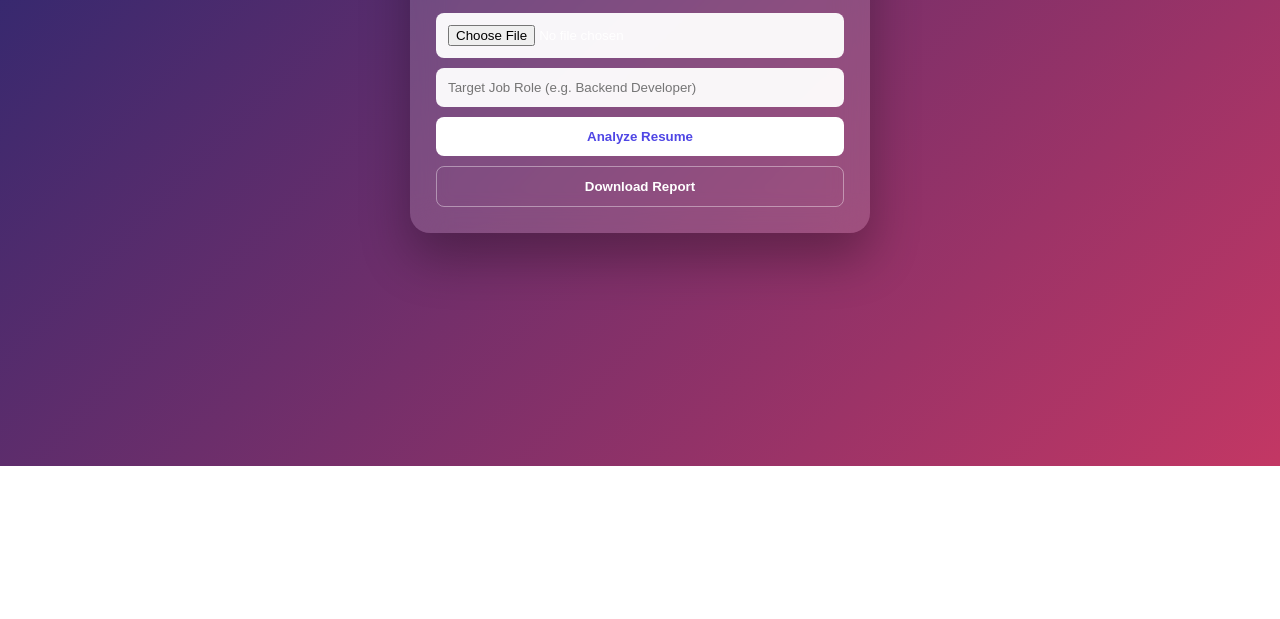
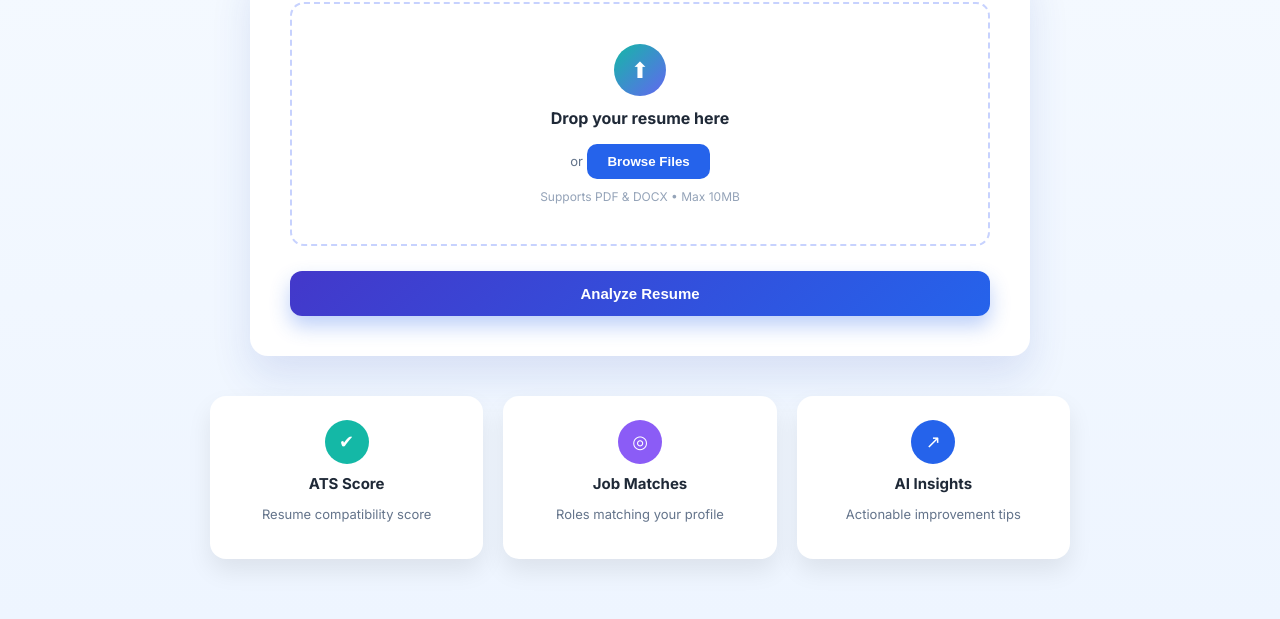
Before and after one commit to Manna2475/placement-analyzer, a plain HTML site: page frontend/index.html in a window 1280 px wide. Shown: the part 334-953 px from the top of the page. Before the commit the page ends 800 px from the top, so only its background shows below. Drawn offline with Linux system fonts and the light colour scheme.

Commit message:
Final UI and feature enhancements for AI Placement Analyzer

```diff
--- a/frontend/index.html
+++ b/frontend/index.html
@@ -1,72 +1,64 @@
 <!DOCTYPE html>
 <html lang="en">
 <head>
-  <meta charset="UTF-8">
-  <title>AI Resume Analyzer</title>
-  <link rel="stylesheet" href="style.css">
+  <meta charset="UTF-8" />
+  <title>AI Placement Predictor</title>
+  <link rel="stylesheet" href="style.css" />
 </head>
 <body>
 
-<div class="card">
-  <h1>AI Resume Analyzer</h1>
+<!-- HEADER -->
+<header class="hero">
+  <div class="logo-badge">✦</div>
+  <h1>AI Placement Predictor</h1>
+  <p>
+    Upload your resume and let our AI analyze it instantly.
+    Get ATS score, job-fit insights, and improvement suggestions.
+  </p>
+</header>
 
-  <input type="file" id="resume" accept=".pdf">
-  <input type="text" id="jobRole" placeholder="Target Job Role (e.g. Backend Developer)">
+<!-- MAIN CARD -->
+<main class="main-card">
 
-  <button onclick="analyze()">Analyze Resume</button>
-  <button class="secondary" onclick="downloadPDF()">Download Report</button>
+  <!-- UPLOAD AREA -->
+  <label class="upload-box">
+    <input type="file" id="resume" accept=".pdf,.docx" hidden />
+    <div class="upload-icon">⬆</div>
+    <h3>Drop your resume here</h3>
+    <span>or</span>
+    <button type="button" class="browse-btn">Browse Files</button>
+    <small>Supports PDF & DOCX • Max 10MB</small>
+  </label>
 
-  <!-- RESULT -->
-  <div id="output" class="result hidden">
+  <!-- ACTION -->
+  <button class="analyze-btn" onclick="analyze()">Analyze Resume</button>
 
-    <!-- SCORES -->
-    <div class="score-row">
-      <div class="score-card">
-        <span>ATS Score</span>
-        <h2 id="atsScore">0</h2>
-      </div>
-      <div class="score-card green">
-        <span>Hiring Chance</span>
-        <h2 id="hiringChance">0%</h2>
-      </div>
-    </div>
+</main>
 
-    <!-- SKILLS -->
-    <div class="grid">
-      <div class="box">
-        <h3>✅ Matched Skills</h3>
-        <ul id="matchedSkills"></ul>
-      </div>
+<!-- FEATURES -->
+<section class="features">
+  <div class="feature-card">
+    <div class="icon teal">✔</div>
+    <h4>ATS Score</h4>
+    <p>Resume compatibility score</p>
+  </div>
 
-      <div class="box">
-        <h3>❌ Missing Skills</h3>
-        <ul id="missingSkills"></ul>
-      </div>
-    </div>
+  <div class="feature-card">
+    <div class="icon violet">◎</div>
+    <h4>Job Matches</h4>
+    <p>Roles matching your profile</p>
+  </div>
 
-    <!-- IMPROVEMENTS -->
-    <div class="box">
-      <h3>📈 Areas to Improve</h3>
-      <ul id="improvements"></ul>
-    </div>
+  <div class="feature-card">
+    <div class="icon indigo">↗</div>
+    <h4>AI Insights</h4>
+    <p>Actionable improvement tips</p>
+  </div>
+</section>
 
-    <!-- STRENGTHS -->
-    <div class="box">
-      <h3>💪 Strengths</h3>
-      <ul id="strengths"></ul>
-    </div>
+<!-- RESULT (use your existing result UI below this) -->
+<div id="output" class="hidden"></div>
 
-    <!-- VERDICT -->
-    <div class="verdict-box">
-      <h3>🧠 Final Verdict</h3>
-      <p id="finalVerdict"></p>
-    </div>
-
-  </div>
-</div>
-
-<script src="https://cdnjs.cloudflare.com/ajax/libs/html2pdf.js/0.10.1/html2pdf.bundle.min.js"></script>
 <script src="script.js"></script>
-
 </body>
 </html>
--- a/frontend/script.js
+++ b/frontend/script.js
@@ -1,66 +1,110 @@
 async function analyze() {
+  // ===== SAFE ELEMENT REFERENCES =====
   const fileInput = document.getElementById("resume");
-  const jobRole = document.getElementById("jobRole").value || "Software Engineer";
+  const jobRoleInput = document.getElementById("jobRole"); // may or may not exist
   const output = document.getElementById("output");
 
-  if (!fileInput.files.length) {
-    alert("Please upload a resume PDF");
+  const atsScoreEl = document.getElementById("atsScore");
+  const hiringChanceEl = document.getElementById("hiringChance");
+  const finalVerdictEl = document.getElementById("finalVerdict");
+
+  // ===== VALIDATION =====
+  if (!fileInput || !fileInput.files || fileInput.files.length === 0) {
+    alert("Please upload a resume file.");
     return;
   }
 
-  output.classList.remove("hidden");
-  document.getElementById("finalVerdict").innerText =
-    "🧠 Analyzing resume… please wait";
+  // If jobRole input does not exist, use default
+  const jobRole = jobRoleInput && jobRoleInput.value
+    ? jobRoleInput.value
+    : "Software Engineer";
 
+  // Show result container safely
+  if (output) output.classList.remove("hidden");
+
+  // Loading state
+  if (finalVerdictEl) {
+    finalVerdictEl.innerText =
+      "🧠 AI is analyzing your resume… Please wait (first run may take some time)";
+  }
+
+  // ===== FORM DATA =====
   const formData = new FormData();
   formData.append("resume", fileInput.files[0]);
   formData.append("jobRole", jobRole);
 
+  // ===== API CALL =====
   try {
-    const res = await fetch(
+    const response = await fetch(
       "https://placement-analyzer-backend.onrender.com/analyze",
-      { method: "POST", body: formData }
+      {
+        method: "POST",
+        body: formData
+      }
     );
 
-    const data = await res.json();
+    const data = await response.json();
+
     if (!data.success) {
-      document.getElementById("finalVerdict").innerText = data.error;
+      if (finalVerdictEl) finalVerdictEl.innerText = data.error || "Analysis failed.";
       return;
     }
 
     const r = data.result;
 
-    document.getElementById("atsScore").innerText = r.ats_score;
-    document.getElementById("hiringChance").innerText =
-      r.hiring_chance_percent + "%";
+    // ===== SCORE RENDERING =====
+    if (atsScoreEl) atsScoreEl.innerText = `${r.ats_score}/100`;
+    if (hiringChanceEl) hiringChanceEl.innerText = `${r.hiring_chance_percent}%`;
 
+    // ===== LIST SECTIONS =====
     fillList("matchedSkills", r.matched_skills);
     fillList("missingSkills", r.missing_skills);
     fillList("improvements", r.improvement_areas);
     fillList("strengths", r.resume_strengths);
 
-    document.getElementById("finalVerdict").innerText = r.final_verdict;
+    // ===== FINAL VERDICT =====
+    if (finalVerdictEl) finalVerdictEl.innerText = r.final_verdict;
 
-  } catch (e) {
-    document.getElementById("finalVerdict").innerText =
-      "❌ Server error. Please try again.";
+  } catch (error) {
+    console.error("Frontend Error:", error);
+    if (finalVerdictEl) {
+      finalVerdictEl.innerText =
+        "❌ Unable to connect to the server. Please try again.";
+    }
   }
 }
 
+// ===== SAFE LIST RENDER FUNCTION =====
 function fillList(id, items) {
   const ul = document.getElementById(id);
+  if (!ul) return;
+
   ul.innerHTML = "";
+
   if (!items || items.length === 0) {
     ul.innerHTML = "<li>Not specified</li>";
     return;
   }
-  items.forEach(i => {
+
+  items.forEach(item => {
     const li = document.createElement("li");
-    li.innerText = i;
+    li.innerText = item;
     ul.appendChild(li);
   });
 }
 
+// ===== PDF DOWNLOAD =====
 function downloadPDF() {
-  html2pdf().from(document.getElementById("output")).save("AI_Resume_Report.pdf");
+  const output = document.getElementById("output");
+  if (!output) return;
+
+  const options = {
+    margin: 0.5,
+    filename: "AI_Resume_Analysis.pdf",
+    image: { type: "jpeg", quality: 0.98 },
+    html2canvas: { scale: 2 },
+    jsPDF: { unit: "in", format: "letter", orientation: "portrait" }
+  };
+
+  html2pdf().set(options).from(output).save();
 }
--- a/frontend/style.css
+++ b/frontend/style.css
@@ -1,126 +1,176 @@
 @import url('https://fonts.googleapis.com/css2?family=Inter:wght@400;600;700&display=swap');
 
-* { box-sizing: border-box; }
+* {
+  box-sizing: border-box;
+}
 
 body {
   margin: 0;
-  min-height: 100vh;
   font-family: 'Inter', sans-serif;
-  background: linear-gradient(135deg, #1d2671, #c33764);
-  display: flex;
-  justify-content: center;
-  align-items: center;
+  background: linear-gradient(180deg, #f7fbff, #eef5ff);
+  color: #1f2937;
 }
 
-.card {
-  width: 460px;
-  background: rgba(255,255,255,0.15);
-  backdrop-filter: blur(18px);
-  border-radius: 20px;
-  padding: 26px;
-  color: #fff;
-  box-shadow: 0 25px 50px rgba(0,0,0,0.3);
+/* HERO */
+.hero {
+  text-align: center;
+  padding: 60px 20px 30px;
 }
 
-h1 {
-  text-align: center;
-  margin-bottom: 18px;
+.logo-badge {
+  width: 56px;
+  height: 56px;
+  margin: 0 auto 16px;
+  border-radius: 14px;
+  background: linear-gradient(135deg, #14b8a6, #6366f1);
+  color: #fff;
+  font-size: 26px;
+  display: flex;
+  align-items: center;
+  justify-content: center;
 }
 
-input, button {
-  width: 100%;
-  padding: 12px;
-  margin-top: 10px;
-  border-radius: 8px;
-  border: none;
+.hero h1 {
+  font-size: 34px;
+  font-weight: 700;
+  color: #1d4ed8;
+  margin-bottom: 8px;
 }
 
-input {
-  background: rgba(255,255,255,0.95);
+.hero p {
+  max-width: 620px;
+  margin: 0 auto;
+  font-size: 15px;
+  color: #475569;
+  line-height: 1.6;
 }
 
-button {
+/* MAIN CARD */
+.main-card {
+  max-width: 780px;
+  margin: 30px auto;
   background: #ffffff;
-  color: #4f46e5;
+  border-radius: 18px;
+  padding: 40px;
+  box-shadow: 0 20px 40px rgba(30, 64, 175, 0.12);
+}
+
+/* UPLOAD */
+.upload-box {
+  display: block;
+  text-align: center;
+  border: 2px dashed #c7d2fe;
+  border-radius: 14px;
+  padding: 40px 20px;
+  cursor: pointer;
+  transition: 0.3s;
+}
+
+.upload-box:hover {
+  border-color: #6366f1;
+  background: #f8fafc;
+}
+
+.upload-icon {
+  width: 52px;
+  height: 52px;
+  margin: 0 auto 12px;
+  border-radius: 50%;
+  background: linear-gradient(135deg, #14b8a6, #6366f1);
+  color: #fff;
+  font-size: 22px;
+  display: flex;
+  align-items: center;
+  justify-content: center;
+}
+
+.upload-box h3 {
+  margin: 10px 0 6px;
+  font-size: 16px;
+}
+
+.upload-box span {
+  font-size: 13px;
+  color: #64748b;
+}
+
+.browse-btn {
+  margin-top: 10px;
+  padding: 10px 20px;
+  border-radius: 10px;
+  border: none;
+  background: #2563eb;
+  color: #fff;
   font-weight: 600;
   cursor: pointer;
 }
 
-button.secondary {
-  background: transparent;
-  color: #fff;
-  border: 1px solid rgba(255,255,255,0.4);
+.upload-box small {
+  display: block;
+  margin-top: 10px;
+  font-size: 12px;
+  color: #94a3b8;
 }
 
-.result { margin-top: 22px; }
-.hidden { display: none; }
-
-.score-row {
-  display: flex;
-  gap: 12px;
-  margin-bottom: 18px;
+/* ANALYZE BUTTON */
+.analyze-btn {
+  width: 100%;
+  margin-top: 25px;
+  padding: 14px;
+  border-radius: 12px;
+  border: none;
+  font-size: 15px;
+  font-weight: 600;
+  background: linear-gradient(135deg, #4338ca, #2563eb);
+  color: #fff;
+  cursor: pointer;
+  box-shadow: 0 10px 20px rgba(37, 99, 235, 0.3);
 }
 
-.score-card {
-  flex: 1;
-  background: rgba(255,255,255,0.18);
-  padding: 14px;
-  border-radius: 12px;
+/* FEATURES */
+.features {
+  max-width: 900px;
+  margin: 40px auto 60px;
+  display: grid;
+  grid-template-columns: repeat(auto-fit, minmax(220px, 1fr));
+  gap: 20px;
+  padding: 0 20px;
+}
+
+.feature-card {
+  background: #ffffff;
+  border-radius: 16px;
+  padding: 24px;
+  box-shadow: 0 12px 24px rgba(0,0,0,0.08);
   text-align: center;
 }
 
-.score-card.green {
-  background: linear-gradient(135deg, #00c853, #64dd17);
-  color: #000;
-}
-
-.score-card span {
-  font-size: 13px;
-  opacity: 0.8;
-}
-
-.score-card h2 {
-  margin: 6px 0 0;
-  font-size: 26px;
-}
-
-.grid {
-  display: flex;
-  gap: 12px;
-}
-
-.box {
-  background: rgba(255,255,255,0.15);
-  padding: 14px;
-  border-radius: 12px;
-  margin-bottom: 14px;
-  flex: 1;
-}
-
-.box h3 {
-  margin-bottom: 8px;
+.feature-card h4 {
+  margin: 10px 0 6px;
   font-size: 15px;
 }
 
-.box ul {
-  padding-left: 18px;
-  margin: 0;
+.feature-card p {
+  font-size: 13px;
+  color: #64748b;
 }
 
-.box li {
-  font-size: 13px;
-  margin-bottom: 4px;
+.icon {
+  width: 44px;
+  height: 44px;
+  border-radius: 50%;
+  display: flex;
+  align-items: center;
+  justify-content: center;
+  margin: 0 auto;
+  font-size: 18px;
+  color: #fff;
 }
 
-.verdict-box {
-  background: rgba(0,0,0,0.25);
-  padding: 14px;
-  border-radius: 12px;
+.icon.teal { background: #14b8a6; }
+.icon.violet { background: #8b5cf6; }
+.icon.indigo { background: #2563eb; }
+
+.hidden {
+  display: none;
 }
-
-.verdict-box p {
-  font-size: 13px;
-  line-height: 1.6;
-  margin: 0;
-  word-wrap: break-word;
-}
```
